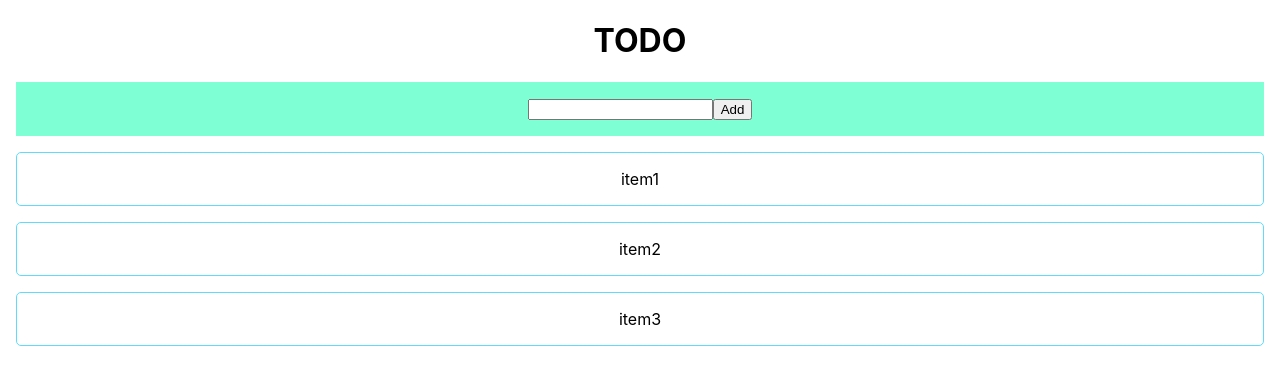
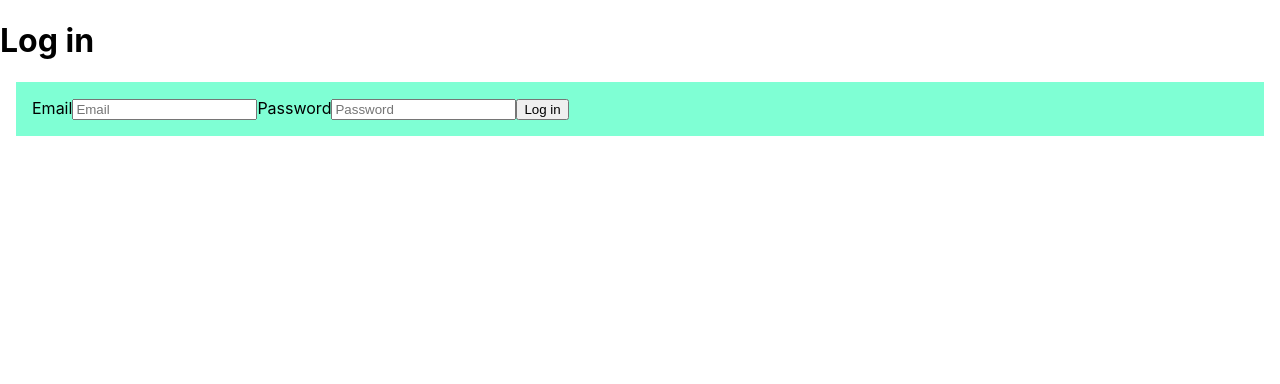
Before and after one commit to placbo/todoFirebase, a React (Create React App) app: page /login in a window 1280 px wide. Shown: the top 384 px of the page. Built offline with nearby package versions, Linux system fonts and the light colour scheme; no server answers.

Commit message:
added login

```diff
--- a/package.json
+++ b/package.json
@@ -11,7 +11,9 @@
     "firebase": "^7.16.1",
     "react": "^16.13.1",
     "react-dom": "^16.13.1",
-    "react-scripts": "^3.4.3"
+    "react-scripts": "^3.4.3",
+    "react-router": "^5.2.0",
+    "react-router-dom": "^5.2.0"
   },
   "scripts": {
     "predeploy": "npm run build",
--- a/src/App.js
+++ b/src/App.js
@@ -1,83 +1,22 @@
-import React, { useEffect, useState } from "react";
+import React from "react";
 import "./App.css";
-import firebase from "./firebase";
-import "firebase/firestore";
+import { BrowserRouter as Router, Route } from "react-router-dom";
+import Login from "./Login";
+import { AuthProvider } from "./Auth";
+import PrivateRoute from "./PrivateRoute";
+import MainPage from "./MainPage";
 
-function App() {
-  const [itemTitle, setItemTitle] = useState("");
-  const [items, setItems] = useState([
-    { itemTitle: "item1" },
-    { itemTitle: "item2" },
-    { itemTitle: "item3" },
-  ]);
-
-  useEffect(() => {
-    // firebase.firestore().collection("users")
-    // .add({
-    //   first: "PCB",
-    //   last: "Lovelace",
-    //   born: 1815,
-    // })
-    // .then(function (docRef) {
-    //   console.log("Document written with ID: ", docRef.id);
-    // })
-    // .catch(function (error) {
-    //   console.error("Error adding document: ", error);
-    // });
-
-    // firebase
-    //   .firestore()
-    //   .collection("todos")
-    //   //.where("country", "==", "USA")
-    //   .get()
-    //   .then((querySnapshot) => {
-    //     const todoItems = querySnapshot.docs.map((doc) => doc.data());
-    //     setItems(todoItems);
-    //     querySnapshot.forEach((doc) => {
-    //       console.log(`${doc.data().itemTitle}`);
-    //     });
-    //   });
-  }, []);
-
-  const onSubmit = (e) => {
-    e.preventDefault();
-    //setItems(itemTitle)
-    let pcb = {"itemTitle":itemTitle};
-
-    setItems([...items, pcb]);
-    // firebase
-    //   .firestore()
-    //   .collection("todos")
-    //   .add({
-    //     itemTitle,
-    //   })
-    //   .then(function (docRef) {
-    //     console.log("Document written with ID: ", docRef.id);
-    //   })
-    //   .catch(function (error) {
-    //     console.error("Error adding document: ", error);
-    //   });
-  };
-
+const App = () => {
   return (
-    <div className="App">
-      <h1>TODO</h1>
-      <pre>{items.size}</pre>
-      <form onSubmit={onSubmit}>
-        <div>
-          <label></label>
-        </div>
-        <input
-          type="text"
-          value={itemTitle}
-          onChange={(e) => setItemTitle(e.currentTarget.value)}
-        />
-        <button>Add</button>
-      </form>
-      {items &&
-        items.map((item, index) => <li key={index}>{item.itemTitle}</li>)}
-    </div>
+      <AuthProvider>
+        <Router>
+          <div>
+            <PrivateRoute exact path="/" component={MainPage} />
+            <Route exact path="/login" component={Login} />
+          </div>
+        </Router>
+      </AuthProvider>
   );
-}
+};
 
 export default App;
--- /dev/null
+++ b/src/Auth.js
@@ -0,0 +1,30 @@
+import React, {useEffect, useState} from "react";
+import app from "./firebase.js";
+
+export const AuthContext = React.createContext();
+
+export const AuthProvider = ({children}) => {
+    const [currentUser, setCurrentUser] = useState(null);
+    const [pending, setPending] = useState(true);
+
+    useEffect(() => {
+        app.auth().onAuthStateChanged((user) => {
+            setCurrentUser(user)
+            setPending(false)
+        });
+    }, []);
+
+    if (pending) {
+        return <>Loading...</>
+    }
+
+    return (
+        <AuthContext.Provider
+            value={{
+                currentUser
+            }}
+        >
+            {children}
+        </AuthContext.Provider>
+    );
+};
--- /dev/null
+++ b/src/Login.js
@@ -0,0 +1,47 @@
+import React, {useCallback, useContext} from "react";
+import {withRouter, Redirect} from "react-router";
+import app from "./firebase.js";
+import {AuthContext} from "./Auth.js";
+
+const Login = ({history}) => {
+    const handleLogin = useCallback(
+        async event => {
+            event.preventDefault();
+            const {email, password} = event.target.elements;
+            try {
+                await app
+                    .auth()
+                    .signInWithEmailAndPassword(email.value, password.value);
+                history.push("/");
+            } catch (error) {
+                alert(error);
+            }
+        },
+        [history]
+    );
+
+    const {currentUser} = useContext(AuthContext);
+
+    if (currentUser) {
+        return <Redirect to="/"/>;
+    }
+
+    return (
+        <div>
+            <h1>Log in</h1>
+            <form onSubmit={handleLogin}>
+                <label>
+                    Email
+                    <input name="email" type="email" placeholder="Email"/>
+                </label>
+                <label>
+                    Password
+                    <input name="password" type="password" placeholder="Password"/>
+                </label>
+                <button type="submit">Log in</button>
+            </form>
+        </div>
+    );
+};
+
+export default withRouter(Login);
--- /dev/null
+++ b/src/MainPage.js
@@ -0,0 +1,85 @@
+import React, { useEffect, useState } from "react";
+//import firebase from "./firebase";
+//import "firebase/firestore";
+import app from "./firebase";
+
+function MainPage() {
+    const [itemTitle, setItemTitle] = useState("");
+    const [items, setItems] = useState([
+        { itemTitle: "item1" },
+        { itemTitle: "item2" },
+        { itemTitle: "item3" },
+    ]);
+
+    useEffect(() => {
+        // firebase.firestore().collection("users")
+        // .add({
+        //   first: "PCB",
+        //   last: "Lovelace",
+        //   born: 1815,
+        // })
+        // .then(function (docRef) {
+        //   console.log("Document written with ID: ", docRef.id);
+        // })
+        // .catch(function (error) {
+        //   console.error("Error adding document: ", error);
+        // });
+
+        // firebase
+        //   .firestore()
+        //   .collection("todos")
+        //   //.where("country", "==", "USA")
+        //   .get()
+        //   .then((querySnapshot) => {
+        //     const todoItems = querySnapshot.docs.map((doc) => doc.data());
+        //     setItems(todoItems);
+        //     querySnapshot.forEach((doc) => {
+        //       console.log(`${doc.data().itemTitle}`);
+        //     });
+        //   });
+    }, []);
+
+    const onSubmit = (e) => {
+        e.preventDefault();
+        //setItems(itemTitle)
+        let pcb = {"itemTitle":itemTitle};
+
+        setItems([...items, pcb]);
+        // firebase
+        //   .firestore()
+        //   .collection("todos")
+        //   .add({
+        //     itemTitle,
+        //   })
+        //   .then(function (docRef) {
+        //     console.log("Document written with ID: ", docRef.id);
+        //   })
+        //   .catch(function (error) {
+        //     console.error("Error adding document: ", error);
+        //   });
+    };
+
+    return (
+        <div className="App">
+            <h1>TODO</h1>
+            <pre>{items.size}</pre>
+            <form onSubmit={onSubmit}>
+                <div>
+                    <label></label>
+                </div>
+                <input
+                    type="text"
+                    value={itemTitle}
+                    onChange={(e) => setItemTitle(e.currentTarget.value)}
+                />
+                <button>Add</button>
+            </form>
+            {items &&
+            items.map((item, index) => <li key={index}>{item.itemTitle}</li>)}
+
+            <button onClick={() => app.auth().signOut()}>Sign out</button>
+        </div>
+    );
+}
+
+export default MainPage;
--- /dev/null
+++ b/src/PrivateRoute.js
@@ -0,0 +1,22 @@
+import React, {useContext} from "react";
+import {Route, Redirect} from "react-router-dom";
+import {AuthContext} from "./Auth";
+
+const PrivateRoute = ({component: RouteComponent, ...rest}) => {
+    const {currentUser} = useContext(AuthContext);
+    return (
+        <Route
+            {...rest}
+            render={routeProps =>
+                !!currentUser ? (
+                    <RouteComponent {...routeProps} />
+                ) : (
+                    <Redirect to={"/login"}/>
+                )
+            }
+        />
+    );
+};
+
+
+export default PrivateRoute
```
Also changed, not shown: src/firebase.js (+0 -24 lines), 1 other file (tests, documents, lock files or other folders).
